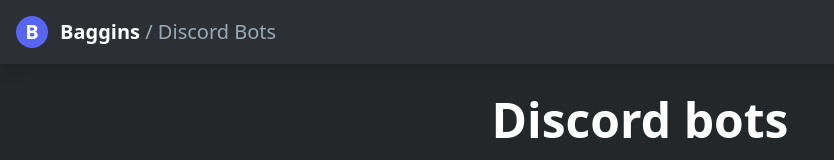
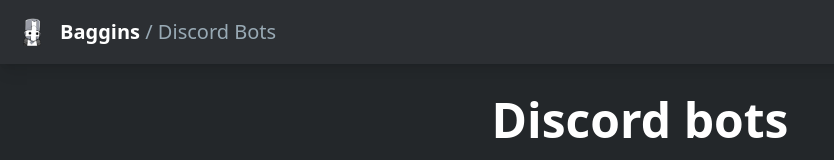
Before and after one commit to Baggins5066/Bagginsite, a React (Vite) app: page / in a window 1280 px wide. Shown: the top 160 px of the page, without its empty margins (0-834 px from the left). Built offline with nearby package versions, Linux system fonts and the light colour scheme.

Commit message:
feat: Update website logo to baggins-logo.png

```diff
--- a/components/Header.tsx
+++ b/components/Header.tsx
@@ -1,17 +1,12 @@
 import React from 'react';
-
-const BagginsIcon: React.FC = () => (
-    <div className="w-8 h-8 bg-discord-blurple rounded-full flex items-center justify-center">
-        <span className="text-white font-bold text-xl">B</span>
-    </div>
-);
+import BagginsLogo from '../assets/Baggins-logo.png';
 
 const Header: React.FC = () => {
   return (
     <header className="bg-discord-dark py-4 shadow-lg">
       <div className="container mx-auto px-4 flex items-center justify-between">
         <div className="flex items-center space-x-3">
-          <BagginsIcon />
+          <img src={BagginsLogo} alt="Baggins Logo" className="w-8 h-8 rounded-full" />
           <span className="text-white text-xl font-bold">Baggins <span className="font-light text-discord-gray">/ Discord Bots</span></span>
         </div>
       </div>
```
